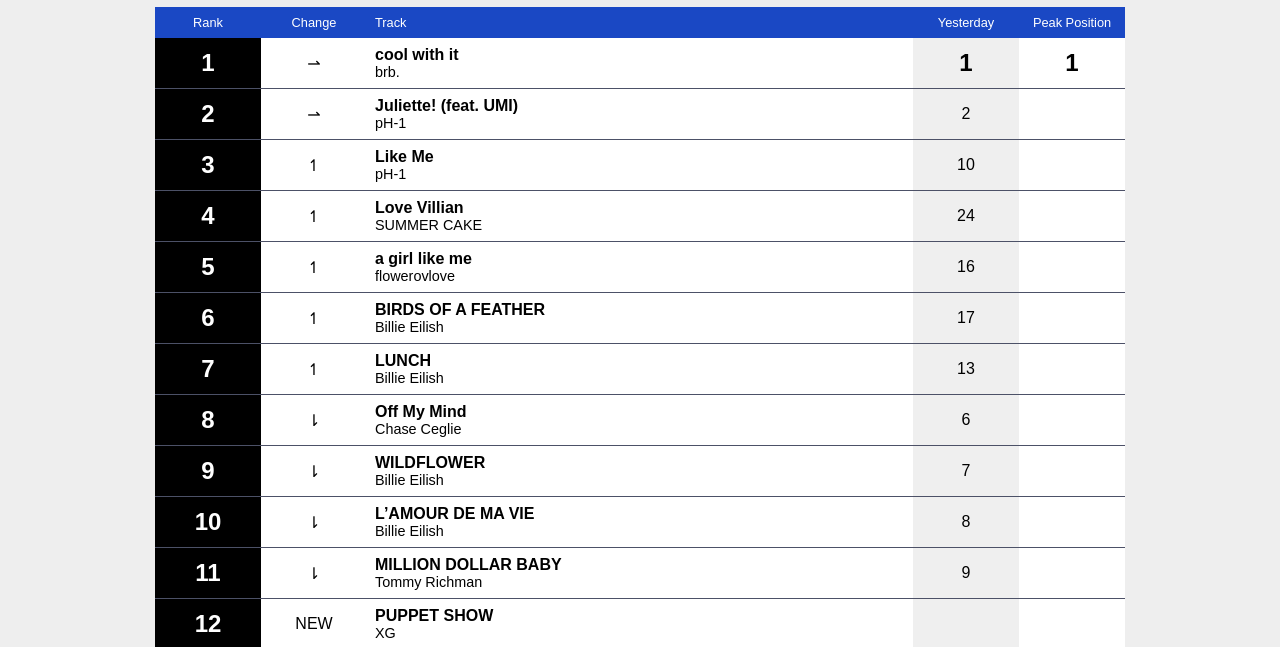
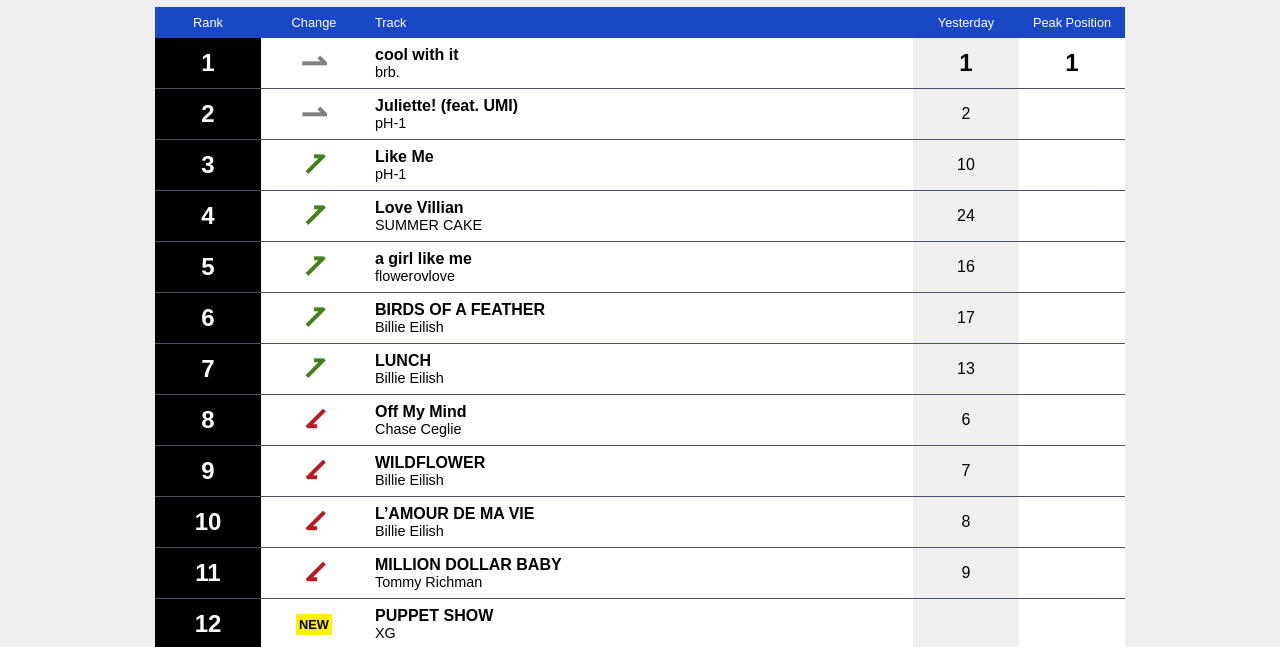
Before and after one commit to needarrest/music, a plain HTML site: page charts/heavy-rotation/2024/05/28/index.html in a window 1280 px wide. Shown: the part 147-794 px from the top of the page. Drawn offline with Linux system fonts and the light colour scheme.

Commit message:
style: add color, size rules for Change column

```diff
--- a/css/style.css
+++ b/css/style.css
@@ -134,3 +134,37 @@
 .row > .row-lastweek {
     background-color: #efefef;
 }
+
+.row > .row-change {
+    font-weight: bolder;
+}
+
+.change-up,
+.change-down {
+    rotate: 45deg;
+}
+
+.change-up,
+.change-down,
+.change-stay {
+    font-size: 200%;
+}
+
+.change-up {
+    color: rgb(68, 129, 24);
+}
+
+.change-down {
+    color: rgb(185, 27, 32);
+}
+
+.change-new {
+    background-color: #fff100;
+    color: black;
+    font-size: 80%;
+    padding: 3px;
+}
+
+.change-stay {
+    color: gray;
+}
```
